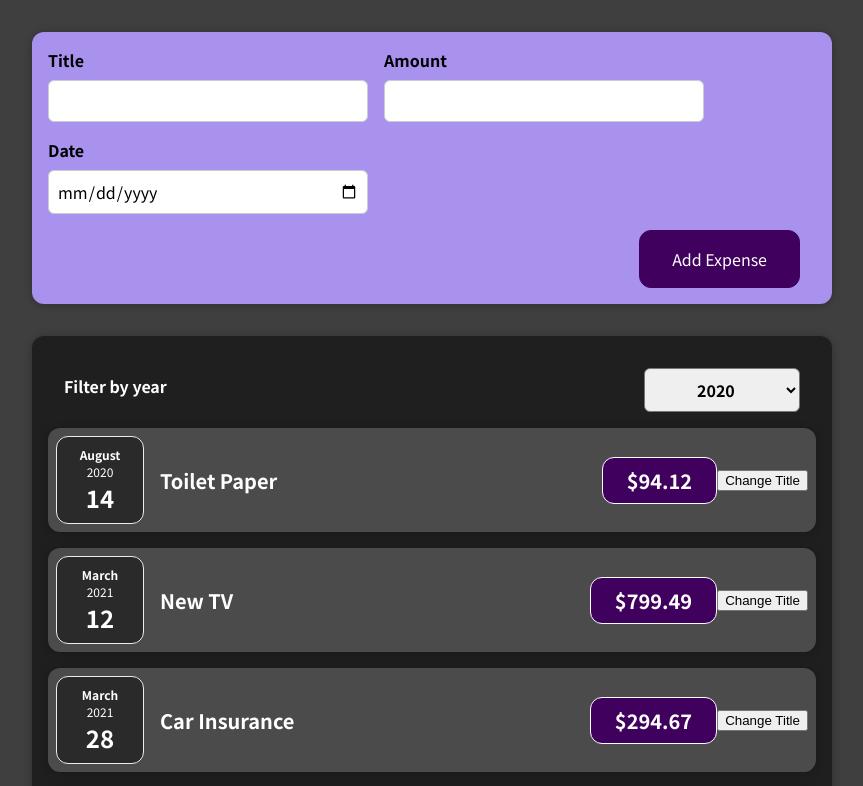
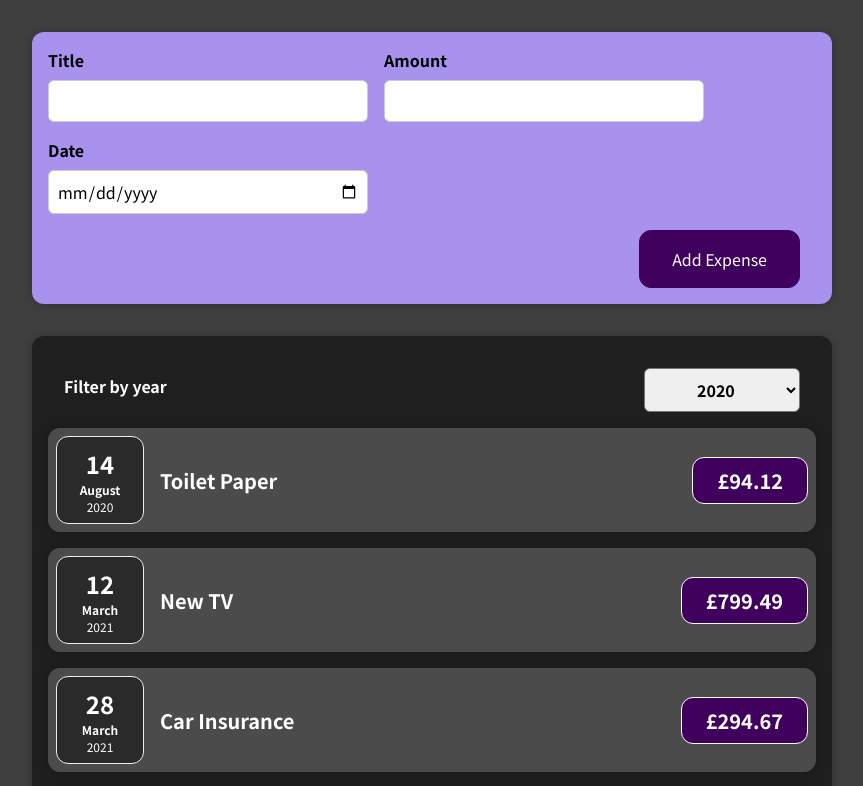
Before and after one commit to jonmccallum96/Expense-Tracker, a React (Create React App) app: page / in a window 1280 px wide. Shown: the top 786 px of the page, without its empty margins (208-1071 px from the left). Built offline with nearby package versions, Linux system fonts and the light colour scheme.

Commit message:
map expense items

```diff
--- a/src/components/expenses/ExpenseDate.js
+++ b/src/components/expenses/ExpenseDate.js
@@ -8,10 +8,10 @@
   const year = props.date.getFullYear();
 
   return (
-    <div className='expense-date'>
-      <div className='expense-date__month'>{month}</div>
-      <div className='expense-date__year'>{year}</div>
-      <div className='expense-date__day'>{day}</div>
+    <div className="expense-date">
+      <div className="expense-date__day">{day}</div>
+      <div className="expense-date__month">{month}</div>
+      <div className="expense-date__year">{year}</div>
     </div>
   );
 };
--- a/src/components/expenses/ExpenseItem.js
+++ b/src/components/expenses/ExpenseItem.js
@@ -5,25 +5,15 @@
 import './ExpenseItem.css';
 
 const ExpenseItem = (props) => {
-  // function clickHandler() {}
-  const [title, setTitle] = useState(props.title);
-  console.log('ExpenseItem evaluated by React');
-
-  const clickHandler = () => {
-    setTitle('Updated!');
-    console.log(title);
-  };
-
   return (
-    <Card className='expense-item'>
+    <Card className="expense-item">
       <ExpenseDate date={props.date} />
-      <div className='expense-item__description'>
-        <h2>{title}</h2>
-        <div className='expense-item__price'>${props.amount}</div>
+      <div className="expense-item__description">
+        <h2>{props.title}</h2>
+        <div className="expense-item__price">£{props.amount}</div>
       </div>
-      <button onClick={clickHandler}>Change Title</button>
     </Card>
   );
-}
+};
 
 export default ExpenseItem;
--- a/src/components/expenses/Expenses.js
+++ b/src/components/expenses/Expenses.js
@@ -16,10 +16,9 @@
     <div>
       <Card className="expenses">
         <ExpensesFilter onFilterChange={filterChangeHandler} selected={filterYear} />
-        <ExpenseItem title={props.expenses[0].title} amount={props.expenses[0].amount} date={props.expenses[0].date} />
-        <ExpenseItem title={props.expenses[1].title} amount={props.expenses[1].amount} date={props.expenses[1].date} />
-        <ExpenseItem title={props.expenses[2].title} amount={props.expenses[2].amount} date={props.expenses[2].date} />
-        <ExpenseItem title={props.expenses[3].title} amount={props.expenses[3].amount} date={props.expenses[3].date} />
+        {props.expenses.map((expense) => {
+          return <ExpenseItem key={expense.id} title={expense.title} amount={expense.amount} date={expense.date} />;
+        })}
       </Card>
     </div>
   );
```
